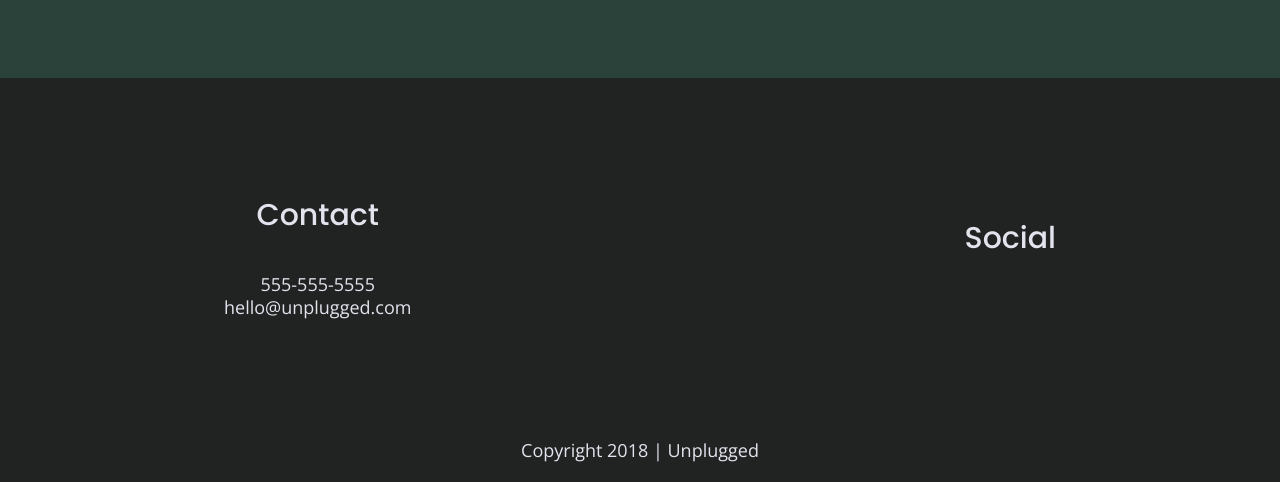
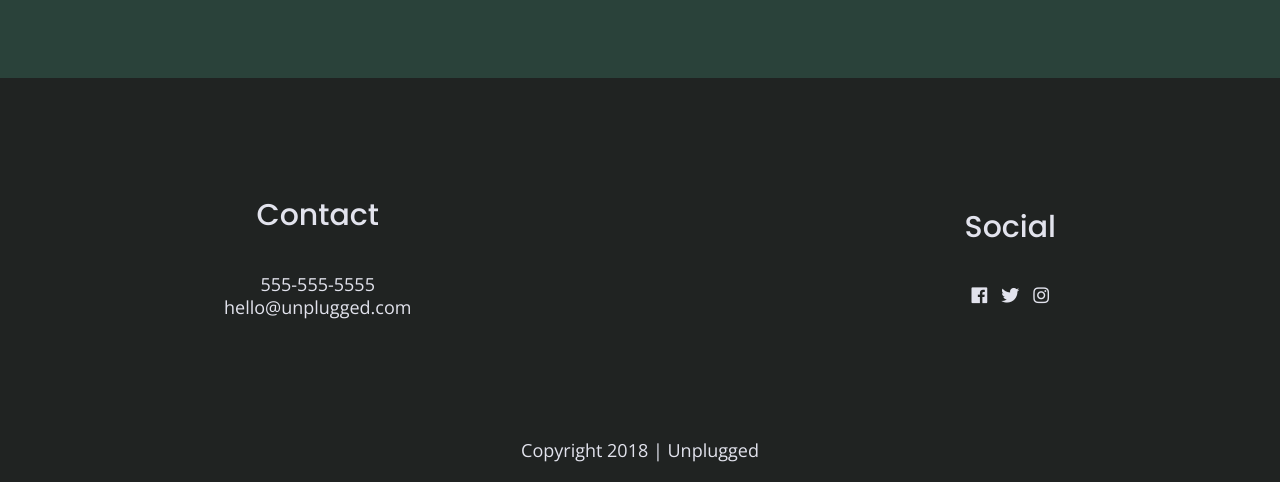
Before and after one commit to uzzi155/unplugged-retreat-first-step, a website built with Parcel: page index.html in a window 1280 px wide. Shown: the part 2490-2972 px from the top of the page. Built offline with nearby package versions, Linux system fonts and the light colour scheme.

Commit message:
New icons

```diff
--- a/index.html
+++ b/index.html
@@ -158,13 +158,13 @@
           <h4>Social</h4>
           <div class="social-icons">
             <p>
-              <a href="https://www.facebook.com/Skillcrush/" target="_blank"></a>
+              <a href="https://www.facebook.com/razvan.paicu/" target="_blank"><i class="fab fa-facebook"></i></a>
             </p>
             <p>
-              <a href="https://twitter.com/Skillcrush" target="_blank"></a>
+              <a href="https://twitter.com/PaicuRazvan" target="_blank"><i class="fab fa-twitter"></i></a>
             </p>
             <p>
-              <a href="https://www.instagram.com/skillcrush/" target="_blank"></a>
+              <a href="https://www.instagram.com/paicurazvannicolae/" target="_blank"><i class="fab fa-instagram"></i></a>
             </p>
           </div>
         </div>
```
